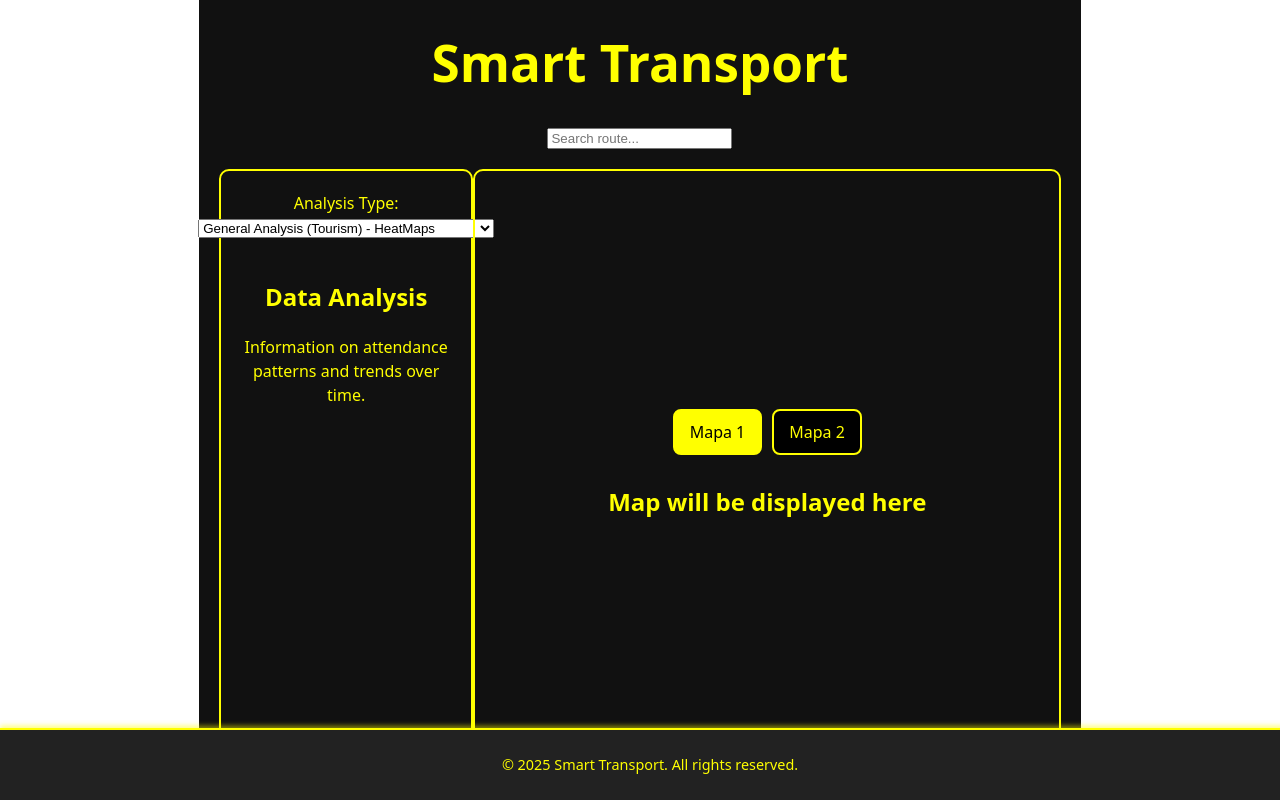
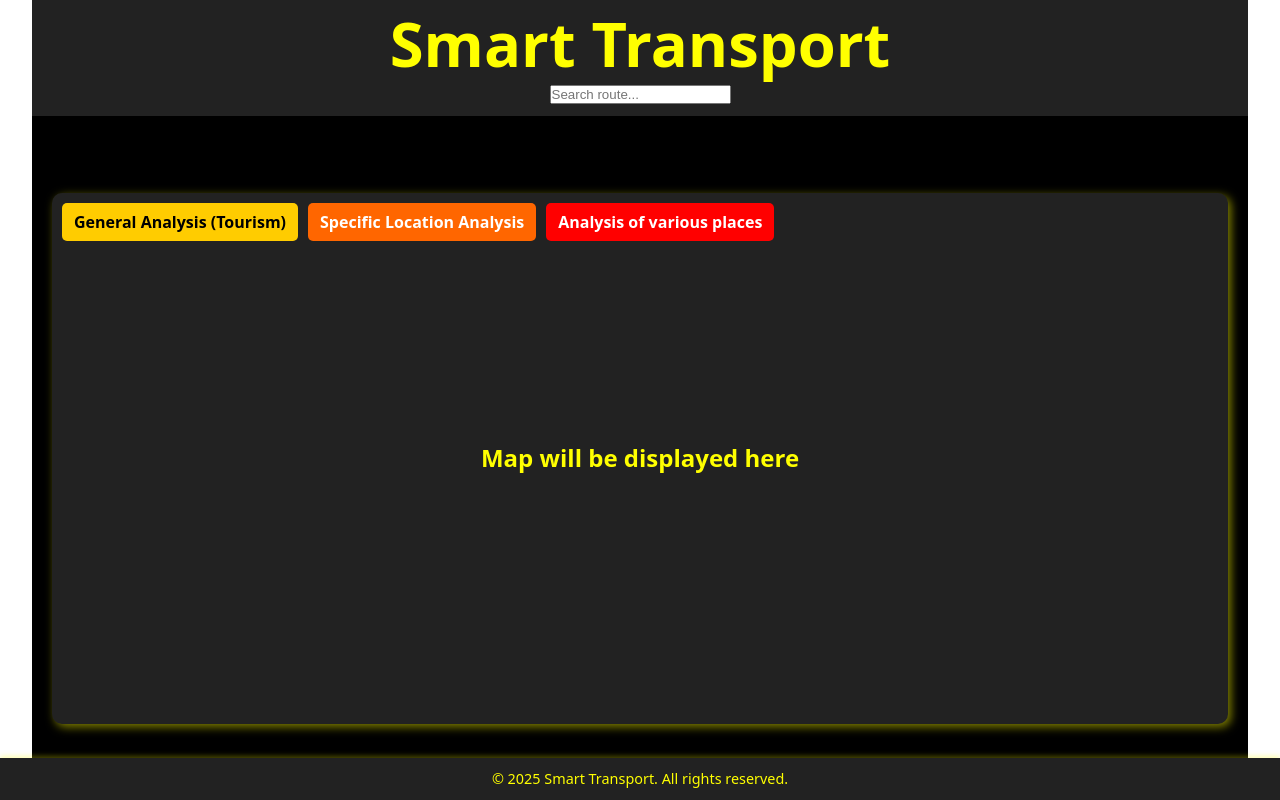
Before and after one commit to OscarBF11/Hackathon-Team15, a React (Vite) app: page / in a window 1280 px wide. Built offline with nearby package versions, Linux system fonts and the light colour scheme.

Commit message:
Remove DataAnalysis and Timeline components; update Home component to reflect changes and enhance styling

```diff
--- a/src/components/DataAnalysis.jsx
+++ /dev/null
@@ -1,14 +0,0 @@
-import React from 'react';
-import '../style/DataAnalysis.css';
-
-const DataAnalysis = () => {
-    return (
-        <div className="data-analysis-container">
-            <h2>Data Analysis</h2>
-            <p>Information on attendance patterns and trends over time.</p>
-            {/*integrar gráficos aquí */}
-        </div>
-    );
-};
-
-export default DataAnalysis;
--- a/src/pages/Home.jsx
+++ b/src/pages/Home.jsx
@@ -1,6 +1,4 @@
 import { useState } from 'react';
-import DataAnalysis from '../components/DataAnalysis';
-import Footer from '../components/Footer';
 import Header from '../components/Header';
 import MapView from '../components/MapView';
 import '../style/Home.css';
@@ -8,56 +6,44 @@ import '../style/Home.css';
 const Home = () => {
     const [searchTerm, setSearchTerm] = useState('');
     const [filter, setFilter] = useState(null);
-    const [activeMap, setActiveMap] = useState('map1'); // Estado para cambiar de mapa
+    const [activeMap] = useState('map1'); // Estado para controlar el mapa activo
     const [analysisType, setAnalysisType] = useState('general'); // Estado para el tipo de análisis
 
     return (
         <div className="home-container">
-            {/* Header mantiene la búsqueda y filtros */}
             <Header onSearch={setSearchTerm} onFilter={setFilter} />
-
             <main className="main-content">
-                {/* Sección de Análisis de Datos */}
-                <section className="data-analysis-section">
-                    {/* Selector de tipo de análisis en la parte superior */}
-                    <div className="analysis-selector" style={{ alignSelf: 'center', marginBottom: '20px' }}>
-                        <label>Analysis Type:</label>
-                        <select onChange={(e) => setAnalysisType(e.target.value)} value={analysisType}>
-                            <option value="general">General Analysis (Tourism) - HeatMaps</option>
-                            <option value="specific">Specific Place Analysis - Timeline + HeatMap</option>
-                            <option value="multiple">Multiple Places Analysis - Timeline + HeatMap</option>
-                        </select>
-                    </div>
-
-                    {/* Componente de Análisis de Datos con el tipo seleccionado */}
-                    <DataAnalysis analysisType={analysisType} />
-                </section>
-
-                {/* Sección del mapa */}
                 <section className="map-section">
-                    {/* Botones dentro del mapa */}
-                    <div className="map-controls">
+                <div className="analysis-buttons">
                         <button
-                            className={activeMap === 'map1' ? 'active' : ''}
-                            onClick={() => setActiveMap('map1')}
+                            className={analysisType === 'general' ? 'active' : ''}
+                            onClick={() => setAnalysisType('general')}
                         >
-                            Mapa 1
+                            General Analysis (Tourism)
                         </button>
                         <button
-                            className={activeMap === 'map2' ? 'active' : ''}
-                            onClick={() => setActiveMap('map2')}
+                            className={analysisType === 'specific' ? 'active' : ''}
+                            onClick={() => setAnalysisType('specific')}
                         >
-                            Mapa 2
+                            Specific Location Analysis
+                        </button>
+                        <button
+                            className={analysisType === 'multiple' ? 'active' : ''}
+                            onClick={() => setAnalysisType('multiple')}
+                        >
+                            Analysis of various places
                         </button>
                     </div>
 
-                    {/* Renderiza el mapa activo */}
-                    <MapView searchTerm={searchTerm} filter={filter} mapType={activeMap} />
+
+                    {/* Renderizar el mapa activo */}
+                    {activeMap === 'map1' ? (
+                        <MapView searchTerm={searchTerm} filter={filter} mapType="map1" analysisType={analysisType} />
+                    ) : (
+                        <MapView searchTerm={searchTerm} filter={filter} mapType="map2" analysisType={analysisType} />
+                    )}
                 </section>
             </main>
-
-            {/* Footer único y corregido */}
-            <Footer />
         </div>
     );
 };
--- a/src/style/Home.css
+++ b/src/style/Home.css
@@ -1,82 +1,128 @@
-body,
-html {
+/* Reset de márgenes y paddings para evitar desbordamientos */
+* {
     margin: 0;
     padding: 0;
+    box-sizing: border-box;
+}
+
+/* Evita el scroll lateral en toda la página */
+html,
+body {
     width: 100%;
     height: 100%;
-    overflow: hidden;
-    /* Evita el scroll */
+    overflow-x: hidden;
+    /* Bloquea el scroll horizontal */
 }
 
+/* Contenedor principal */
 .home-container {
     display: flex;
     flex-direction: column;
-    width: 100%;
+    align-items: center;
+    text-align: center;
+    background-color: black;
+    color: yellow;
     height: 100vh;
-    /* Usa toda la altura de la pantalla */
-    background-color: #111;
-    color: yellow;
+    width: 100vw;
+    max-width: 100%;
+    overflow: hidden;
 }
 
+/* Header */
+.header {
+    width: 100%;
+    background-color: #222;
+    padding: 10px 20px;
+    font-size: 1.2rem;
+    font-weight: bold;
+    text-align: center;
+}
+
+/* Contenido principal */
 .main-content {
     display: flex;
     flex: 1;
-    justify-content: space-between;
-    padding: 20px;
+    justify-content: center;
+    align-items: center;
+    width: 100%;
+    height: 100%;
+    padding: 10px;
+    overflow: hidden;
 }
 
-.data-analysis-section {
+/* Sección del mapa */
+.map-section {
+    position: relative;
+    /* Permite posicionar los botones dentro */
     flex: 1;
+    min-width: 40%;
+    height: 80%;
     display: flex;
     flex-direction: column;
+    justify-content: center;
     align-items: center;
-    justify-content: flex-start;
+    background-color: #222;
+    border-radius: 10px;
+    box-shadow: 3px 3px 10px rgba(255, 255, 0, 0.5);
+    margin: 10px;
     padding: 20px;
-    border: 2px solid yellow;
-    border-radius: 10px;
-    width: 25%;
-    /* Ocupa el 25% del espacio */
+    max-width: 100%;
 }
 
-.analysis-selector {
-    text-align: center;
-    margin-bottom: 20px;
+/* Contenedor de botones (análisis) */
+.analysis-buttons {
+    position: absolute;
+    top: 10px;
+    left: 10px;
+    display: flex;
+    gap: 10px;
 }
 
-.map-section {
-    flex: 3;
-    display: flex;
-    flex-direction: column;
-    align-items: center;
-    justify-content: center;
-    padding: 20px;
-    border: 2px solid yellow;
-    border-radius: 10px;
-    width: 75%;
-    /* Ocupa el 75% del espacio */
+/* Estilos de los botones */
+.analysis-buttons button {
+    padding: 8px 12px;
+    border: none;
+    border-radius: 5px;
+    font-weight: bold;
+    cursor: pointer;
+    transition: background 0.3s ease;
 }
 
-.map-controls {
-    display: flex;
-    gap: 10px;
-    margin-bottom: 10px;
-}
-
-button {
-    background-color: black;
-    color: yellow;
-    border: 2px solid yellow;
-    padding: 10px 15px;
-    cursor: pointer;
-}
-
-button.active {
-    background-color: yellow;
+/* Colores diferenciados */
+.analysis-buttons button:nth-child(1) {
+    background-color: #ffcc00;
     color: black;
 }
 
-.footer {
-    text-align: center;
-    padding: 10px;
-    border-top: 2px solid yellow;
+.analysis-buttons button:nth-child(2) {
+    background-color: #ff6600;
+    color: white;
 }
+
+.analysis-buttons button:nth-child(3) {
+    background-color: #ff0000;
+    color: white;
+}
+
+.analysis-buttons button:hover {
+    filter: brightness(1.2);
+}
+
+/* Responsividad */
+@media (max-width: 768px) {
+    .main-content {
+        flex-direction: column;
+        width: 100%;
+        overflow-y: auto;
+    }
+
+    .map-section {
+        width: 90%;
+        height: auto;
+    }
+
+    .analysis-buttons {
+        flex-direction: column;
+        gap: 5px;
+    }
+}
```
Also changed, not shown: src/components/Timeline.jsx (deleted, +0 -14 lines), src/style/Timeline.css (deleted, +0 -61 lines), src/style/DataAnalysis.CSS (deleted).
